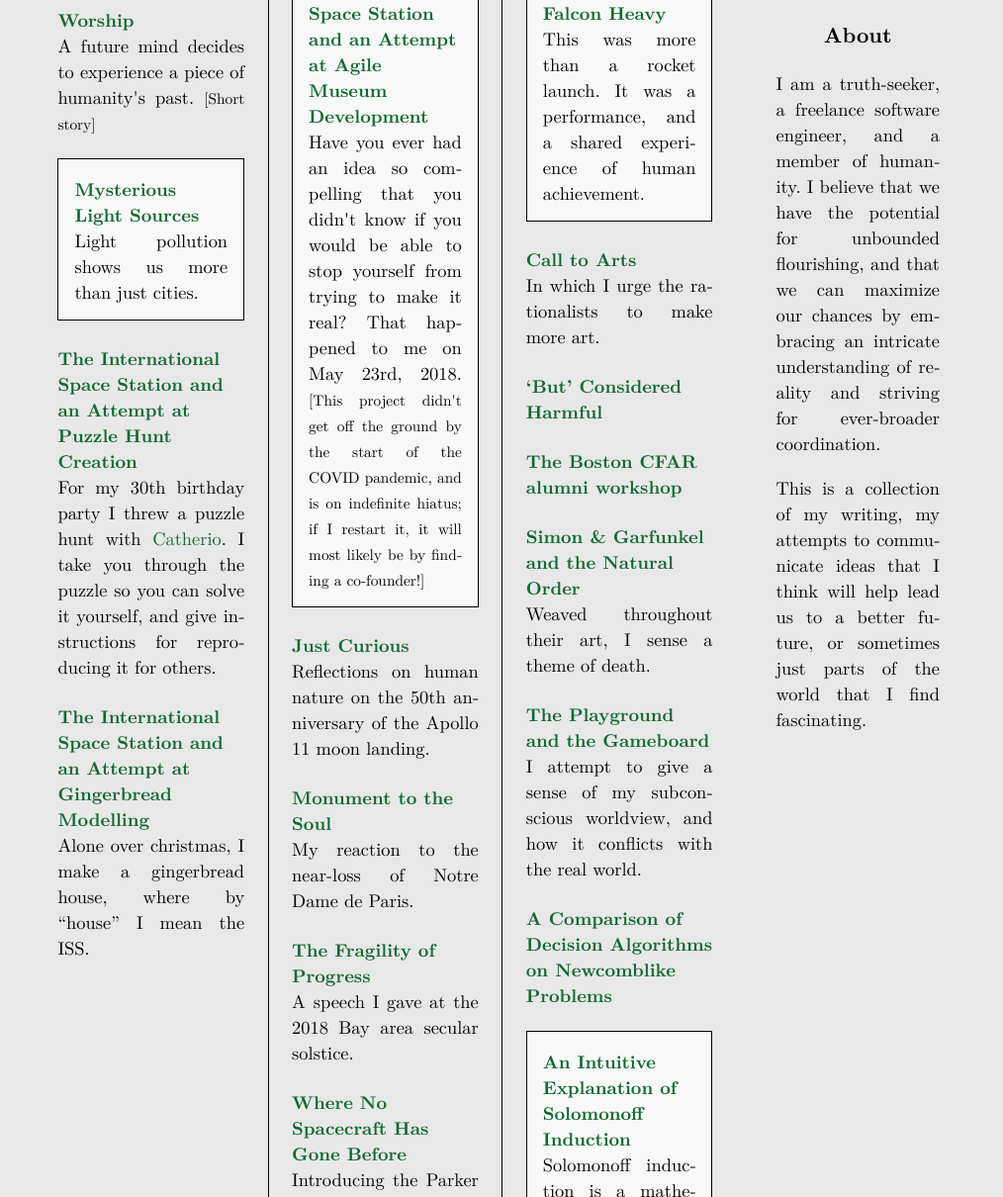
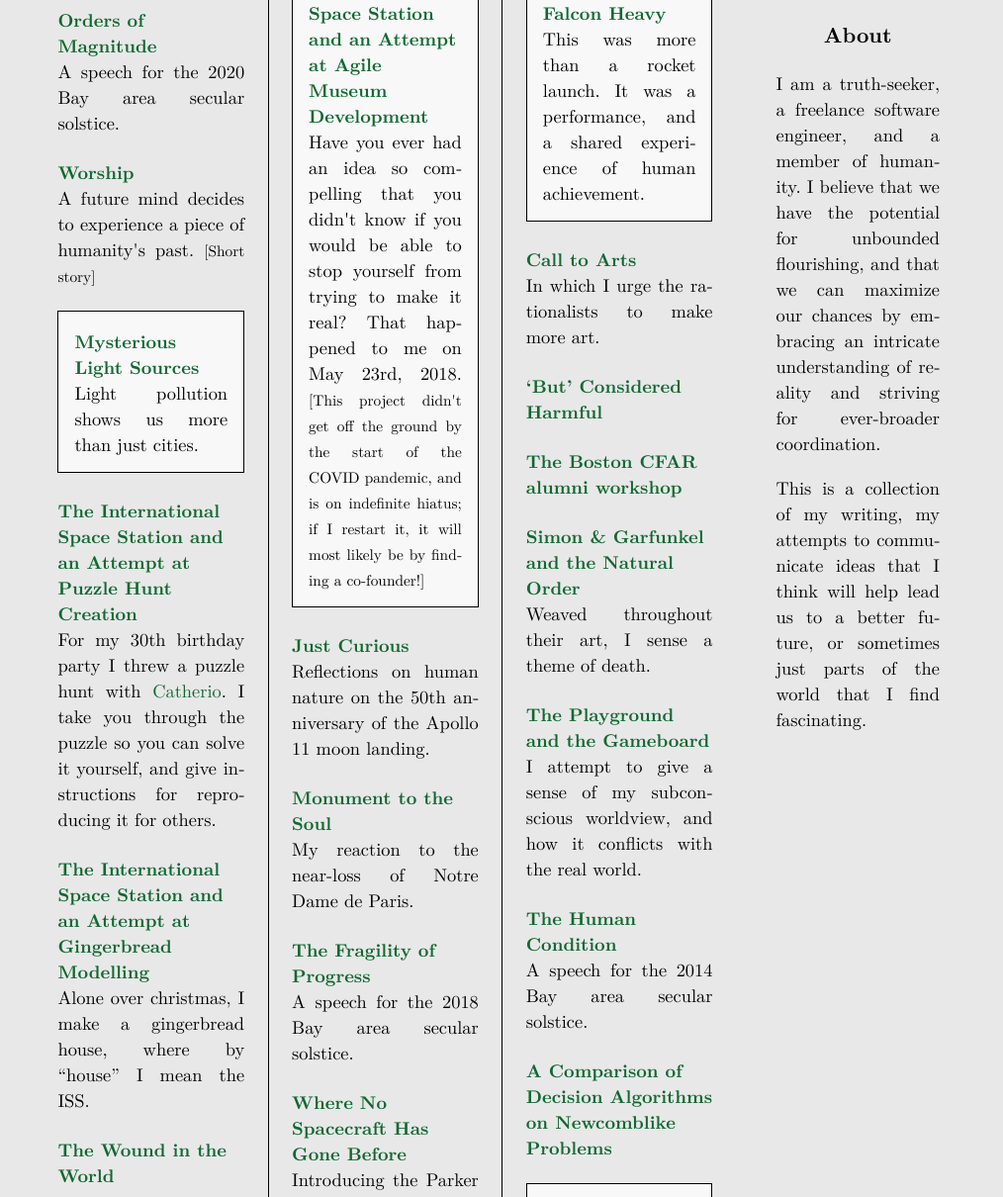
Before and after one commit to alexaltair/alexaltair.github.io, a plain HTML site: page index.html in a window 1280 px wide. Shown: the part 224-1434 px from the top of the page at 99% size, 266-1280 px from the left. Drawn offline with Linux system fonts and the light colour scheme.

Commit message:
Add three more old solstice speeches.

```diff
--- a/index.html
+++ b/index.html
@@ -55,6 +55,12 @@
                 </p>
             </div>
             <div class="card">
+                <a href="https://namelessvirtue.com/2020/12/21/orders-of-magnitude/" target="_blank" rel="noopener noreferrer" class="card-title">Orders of Magnitude</a>
+                <p>
+                    A speech for the 2020 Bay area secular solstice.
+                </p>
+            </div>
+            <div class="card">
                 <a href="https://namelessvirtue.com/2020/04/15/worship/" target="_blank" rel="noopener noreferrer" class="card-title">Worship</a>
                 <p>
                     A future mind decides to experience a piece of humanity's past. <small>[Short story]</small>
@@ -76,6 +82,11 @@
                 <a href="https://altairspace.com/2019/12/23/the-international-space-station-and-an-attempt-at-gingerbread-modelling/" target="_blank" rel="noopener noreferrer" class="card-title">The International Space Station and an Attempt at Gingerbread Modelling</a>
                 <p>
                     Alone over christmas, I make a gingerbread house, where by “house” I mean the ISS.
+                </p>
+            </div>
+            <div class="card">
+                <a href="https://namelessvirtue.com/2019/12/22/the-wound-in-the-world/" target="_blank" rel="noopener noreferrer" class="card-title">The Wound in the World</a>
+                <p>
                 </p>
             </div>
             <div class="card callout">
@@ -100,7 +111,7 @@
             <div class="card">
                 <a href="https://namelessvirtue.com/2018/12/21/the-fragility-of-progress/" target="_blank" rel="noopener noreferrer" class="card-title">The Fragility of Progress</a>
                 <p>
-                    A speech I gave at the 2018 Bay area secular solstice.
+                    A speech for the 2018 Bay area secular solstice.
                 </p>
             </div>
             <div class="card">
@@ -156,6 +167,12 @@
                 </p>
             </div>
             <div class="card">
+                <a href="https://namelessvirtue.com/2014/12/21/the-human-condition/" target="_blank" rel="noopener noreferrer" class="card-title">The Human Condition</a>
+                <p>
+                    A speech for the 2014 Bay area secular solstice.
+                </p>
+            </div>
+            <div class="card">
                 <a href="http://intelligence.org/files/Comparison.pdf" target="_blank" rel="noopener noreferrer" class="card-title">A Comparison of Decision Algorithms on Newcomblike Problems</a>
                 <p>
                 </p>
```
